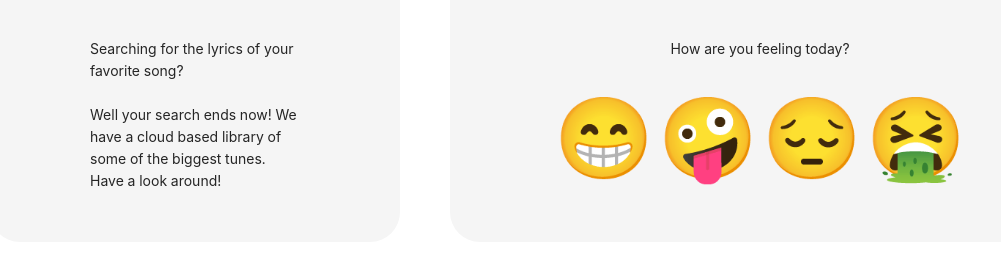
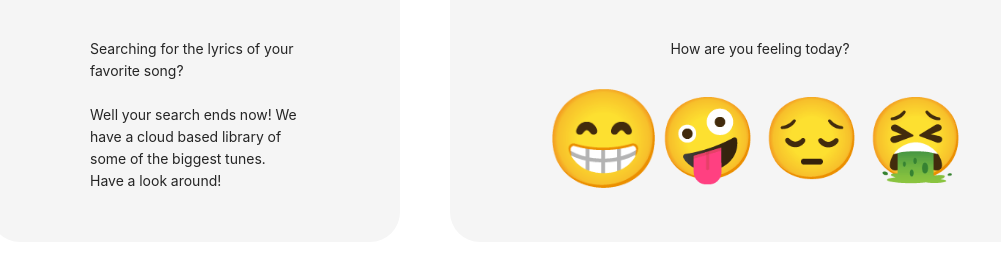
Before and after one commit to manjoot/lyric-plug, a React (Create React App) app: page / in a window 1280 px wide. In both pictures the pointer is over the element 714 px from the left and 350 px from the top of the page. Shown: the part 214-476 px from the top of the page, without its empty margins (110-1111 px from the left). Built offline with nearby package versions, Linux system fonts and the light colour scheme.

Commit message:
Adding CSS hover effect on emojis

```diff
--- a/src/components/Mood/index.css
+++ b/src/components/Mood/index.css
@@ -15,4 +15,14 @@
   position: relative;
   color: black ;
   font-size: 5rem;
+  transition: transform 0.5s;
 }
+
+.item:hover {
+  transform: scale(1.2);
+  cursor: pointer;
+}
+
+label {
+  padding-left: 1.4em;
+}
```
